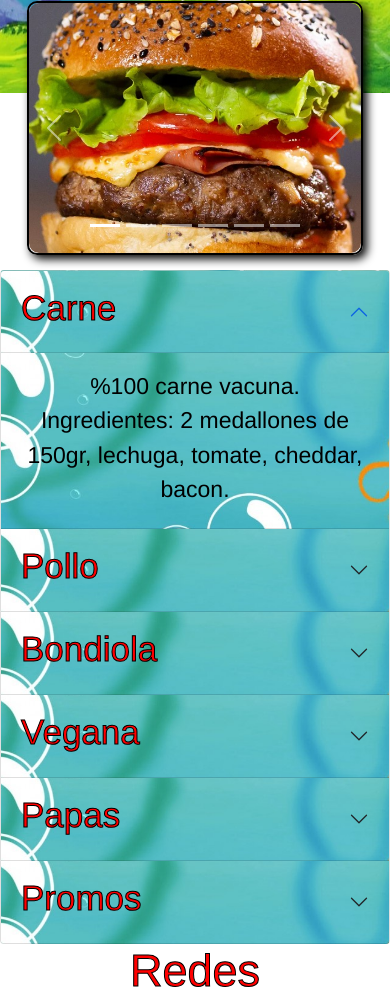
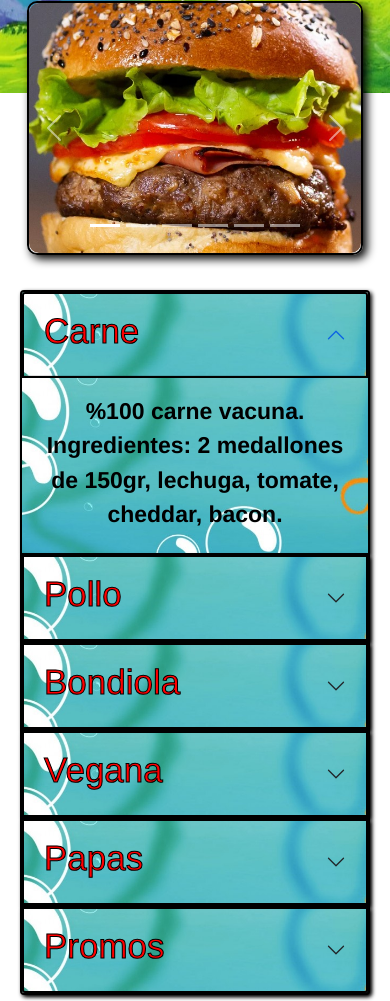
Before and after one commit to andyderin14/kangreburguerz, a website: page paginas/menu.html in a window 390 px wide. Shown: the part 751-1752 px from the top of the page. Drawn offline with nearby package versions, Linux system fonts and the light colour scheme.

Commit message:
Arreglando detalles de color en el accordion de la vista mobile en la pagina menu

```diff
--- a/paginas/menu.html
+++ b/paginas/menu.html
@@ -151,10 +151,10 @@
         </div>
 
         <div class="menu__vistaMobile">
-            <div class="accordion" id="accordionExample">
-                <div class="accordion-item accordion__menu">
+            <div class="accordion menu__menu" id="accordionExample">
+                <div class="accordion-item menu__accordion">
                     <h2 class="accordion-header" id="headingOne">
-                        <button class="accordion-button accordion__menu" type="button" data-bs-toggle="collapse"
+                        <button class="accordion-button menu__accordion" type="button" data-bs-toggle="collapse"
                             data-bs-target="#collapseOne" aria-expanded="true" aria-controls="collapseOne">
                             <h2 class="menu__comidas">Carne</h2>
                         </button>
@@ -167,9 +167,9 @@
                         </div>
                     </div>
                 </div>
-                <div class="accordion-item accordion__menu">
+                <div class="accordion-item menu__accordion">
                     <h2 class="accordion-header" id="headingTwo">
-                        <button class="accordion-button collapsed accordion__menu" type="button"
+                        <button class="accordion-button collapsed menu__accordion" type="button"
                             data-bs-toggle="collapse" data-bs-target="#collapseTwo" aria-expanded="false"
                             aria-controls="collapseTwo">
                             <h2 class="menu__comidas">Pollo</h2>
@@ -183,9 +183,9 @@
                         </div>
                     </div>
                 </div>
-                <div class="accordion-item accordion__menu">
+                <div class="accordion-item menu__accordion">
                     <h2 class="accordion-header" id="headingThree">
-                        <button class="accordion-button collapsed accordion__menu" type="button"
+                        <button class="accordion-button collapsed menu__accordion" type="button"
                             data-bs-toggle="collapse" data-bs-target="#collapseThree" aria-expanded="false"
                             aria-controls="collapseThree">
                             <h2 class="menu__comidas">Bondiola</h2>
@@ -199,9 +199,9 @@
                         </div>
                     </div>
                 </div>
-                <div class="accordion-item accordion__menu">
+                <div class="accordion-item menu__accordion">
                     <h2 class="accordion-header" id="headingThree">
-                        <button class="accordion-button collapsed accordion__menu" type="button"
+                        <button class="accordion-button collapsed menu__accordion" type="button"
                             data-bs-toggle="collapse" data-bs-target="#collapseFour" aria-expanded="false"
                             aria-controls="collapseThree">
                             <h2 class="menu__comidas">Vegana</h2>
@@ -215,10 +215,9 @@
                         </div>
                     </div>
                 </div>
-
-                <div class="accordion-item accordion__menu">
+                <div class="accordion-item menu__accordion">
                     <h2 class="accordion-header" id="headingThree">
-                        <button class="accordion-button collapsed accordion__menu" type="button"
+                        <button class="accordion-button collapsed menu__accordion" type="button"
                             data-bs-toggle="collapse" data-bs-target="#collapseFive" aria-expanded="false"
                             aria-controls="collapseThree">
                             <h2 class="menu__comidas">Papas</h2>
@@ -231,10 +230,9 @@
                         </div>
                     </div>
                 </div>
-
-                <div class="accordion-item accordion__menu">
+                <div class="accordion-item menu__accordion">
                     <h2 class="accordion-header" id="headingThree">
-                        <button class="accordion-button collapsed accordion__menu" type="button"
+                        <button class="accordion-button collapsed menu__accordion" type="button"
                             data-bs-toggle="collapse" data-bs-target="#collapseSix" aria-expanded="false"
                             aria-controls="collapseThree">
                             <h2 class="menu__comidas">Promos</h2>
--- a/scss/parciales/_media-querys.scss
+++ b/scss/parciales/_media-querys.scss
@@ -156,6 +156,40 @@
     text-align: center;
 }
 
+.menu__menu {
+    margin: 10px;
+    padding: 10px;
+    margin-bottom: 15px;
+}
+
+.menu__accordion {
+    color: $colorSecundario;
+    border: $borderPrincipal;
+    box-shadow: 2px 2px 4px black;
+    &:hover {
+        color: $colorSecundario;
+        background-color: $colorSecundario;
+        border-color: $colorSecundario;
+        box-shadow: 2px 2px 4px black;
+        }
+}
+
+.accordion-collapse{
+    color: black;
+
+    &:hover {
+        color: black;
+}
+}
+
+.menu__ingredientes {
+    font-weight: bold;
+}
+
+.menu__comidas {
+    border-radius: $border-radiusPrincipal;
+}
+
 .comentarioKangre__formulario {
     width: 60%;
     height: 60%;
--- a/scss/parciales/_menu.scss
+++ b/scss/parciales/_menu.scss
@@ -65,7 +65,7 @@
     object-fit: cover;
 }
 
-.accordion__menu {
+.menu__accordion {
     background-image: url(../imagenes/fongopantallakangree.jpg);
     background-attachment: fixed;
     background-repeat: no-repeat;
```
Also changed, not shown: paginas/contacto.html (+3 -3 lines), css/estilos.css, paginas/exito.html (renamed from exito.html).
